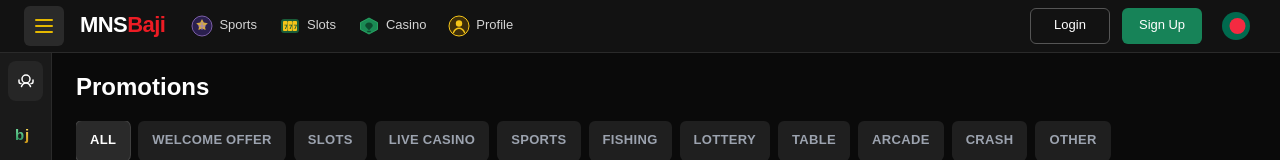
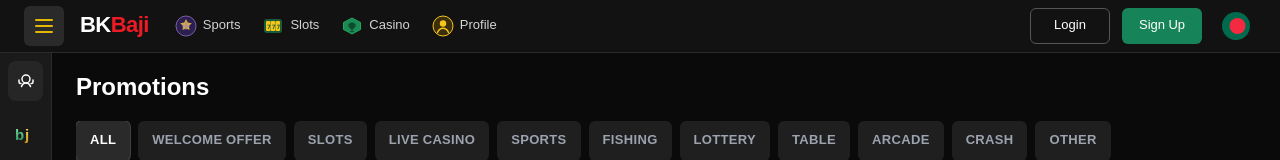
Before and after one commit to Amit7366/mns-client, a Next.js app: page /en/promotion in a window 1280 px wide. Shown: the top 160 px of the page. Built offline with nearby package versions, Linux system fonts and the light colour scheme.

Commit message:
logo change

```diff
--- a/components/TopNavbar.tsx
+++ b/components/TopNavbar.tsx
@@ -122,7 +122,7 @@ export default function TopNavbar({
             href={`/${locale}`}
             className="focus-ring flex shrink-0 items-center rounded-md text-[20px] font-bold tracking-tight sm:text-[22px]"
           >
-            <span className="text-white">MNS</span>
+            <span className="text-white">BK</span>
             <span className="text-[#ed1c24]">Baji</span>
           </Link>
 
--- a/lib/promotions-data.ts
+++ b/lib/promotions-data.ts
@@ -53,7 +53,7 @@ export const promotions: PromotionItem[] = [
     highlightKey: "freeSpins100",
     validityStart: "2026/03/23 00:00:00",
     validityEnd: "2026/12/31 23:59:59",
-    image: U("photo-1596838138485-dfb367046420"),
+    image: U("photo-1511512578047-dfb367046420"),
   },
   {
     id: "cricket-quest",
@@ -64,7 +64,7 @@ export const promotions: PromotionItem[] = [
     highlightKey: "crore66",
     validityStart: "2026/01/01 00:00:00",
     validityEnd: "2026/12/31 23:59:59",
-    image: U("photo-1531415074969-3363381e2eb2"),
+    image: U("photo-1511512578047-dfb367046420"),
   },
   {
     id: "play-free-1000",
```
